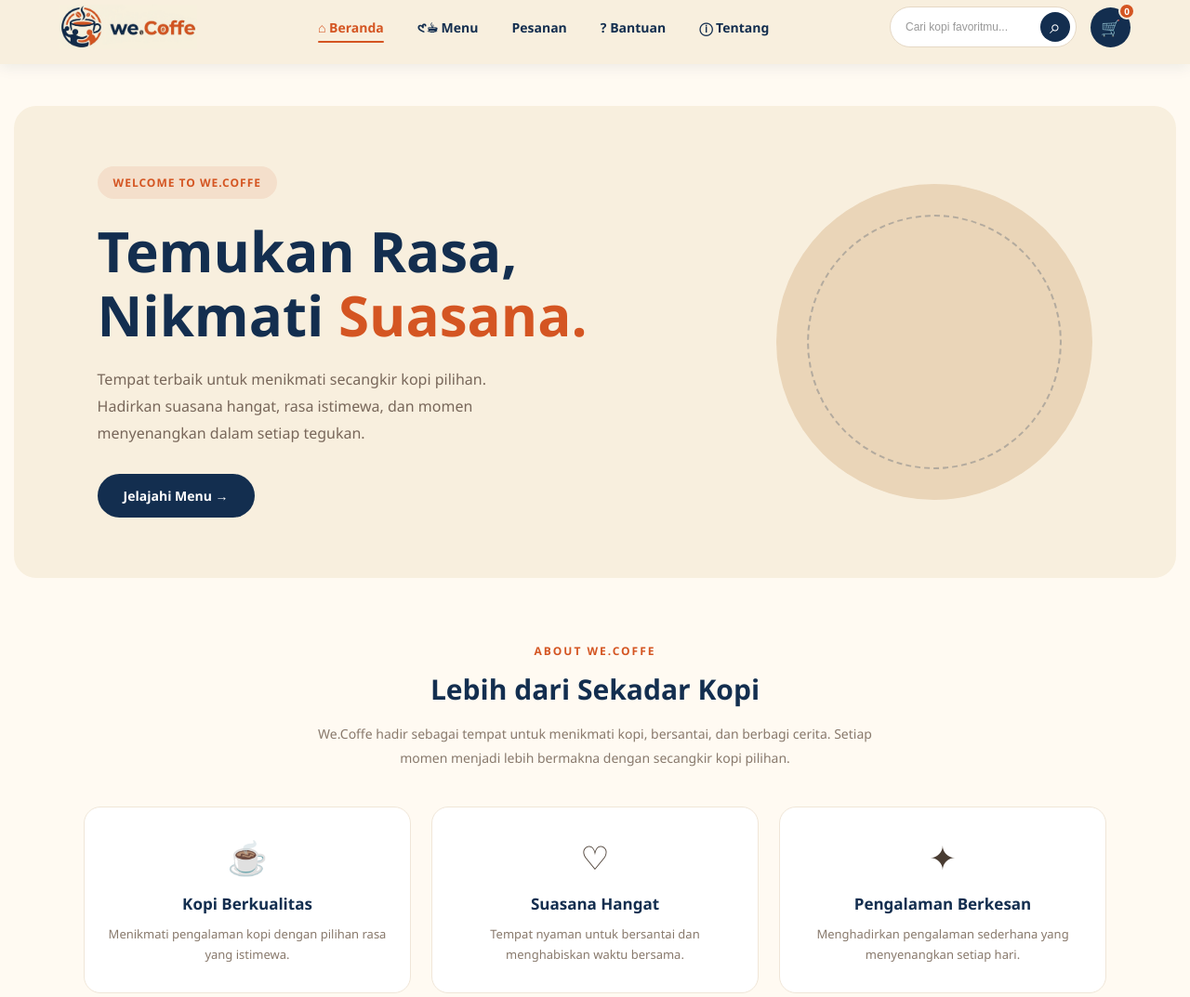
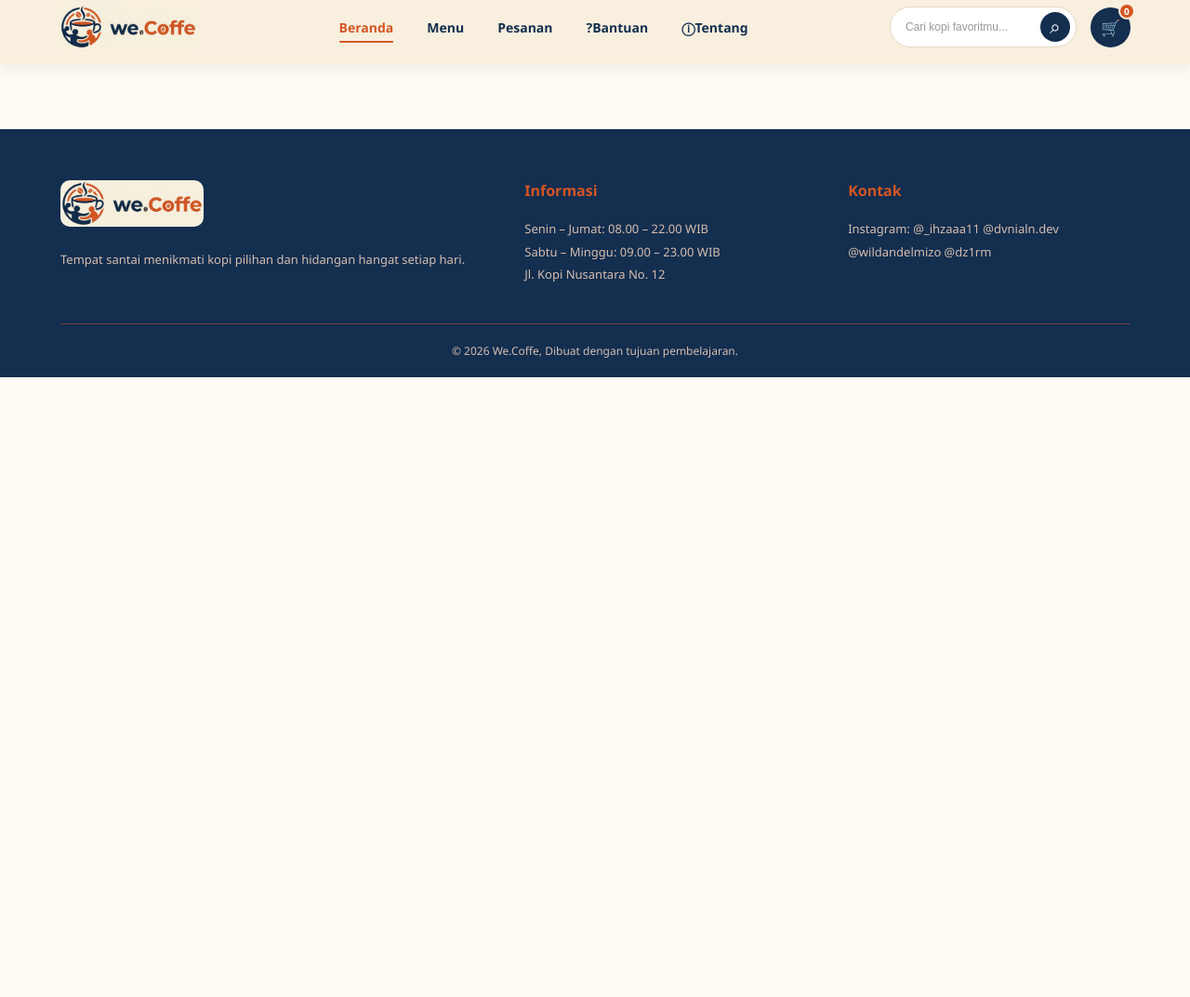
Before and after one commit to Louvent/Sistem-Cafe, a plain HTML site: page index.html in a window 1280 px wide. Shown: the part 11-1084 px from the top of the page at 93% size. After the commit the page ends 800 px from the top, so only its background shows below. Drawn offline with Linux system fonts and the light colour scheme.

Commit message:
sabar masih aku benerin jier

```diff
--- a/index.html
+++ b/index.html
@@ -200,179 +200,6 @@
     }
 
     /*
-       MAIN LAYOUT*/
-
-    main {
-      flex: 1;
-    }
-
-    .hero {
-      max-width: 1250px;
-      min-height: 480px;
-      margin: 45px auto;
-      padding: 65px 7%;
-      background: var(--cream);
-      border-radius: 24px;
-      display: flex;
-      align-items: center;
-      justify-content: space-between;
-      gap: 40px;
-      position: relative;
-      overflow: hidden;
-    }
-
-    .hero-content {
-      max-width: 550px;
-      z-index: 1;
-    }
-
-    .hero-label {
-      display: inline-block;
-      color: var(--orange);
-      background: #f4dfcb;
-      padding: 9px 17px;
-      border-radius: 50px;
-      font-size: 12px;
-      font-weight: 700;
-      letter-spacing: 1px;
-      margin-bottom: 22px;
-    }
-
-    .hero-content h1 {
-      color: var(--navy);
-      font-size: clamp(36px, 5vw, 60px);
-      line-height: 1.15;
-      margin-bottom: 20px;
-      font-weight: 800;
-    }
-
-    .hero-content h1 span {
-      color: var(--orange);
-    }
-
-    .hero-content p {
-      color: #78675a;
-      font-size: 16px;
-      line-height: 1.8;
-      max-width: 460px;
-      margin-bottom: 30px;
-    }
-
-    .hero-button {
-      display: inline-block;
-      text-decoration: none;
-      background: var(--navy);
-      color: white;
-      padding: 14px 28px;
-      border-radius: 50px;
-      font-size: 14px;
-      font-weight: 600;
-      transition: 0.3s;
-    }
-
-    .hero-button:hover {
-      background: var(--orange);
-      transform: translateY(-3px);
-      box-shadow: 0 8px 20px rgba(212, 85, 34, 0.2);
-    }
-
-    .hero-decoration {
-      width: 340px;
-      height: 340px;
-      flex-shrink: 0;
-      border-radius: 50%;
-      background: #ead5b8;
-      display: flex;
-      align-items: center;
-      justify-content: center;
-      position: relative;
-    }
-
-    .hero-decoration::before {
-      content: "";
-      position: absolute;
-      width: 270px;
-      height: 270px;
-      border: 2px dashed rgba(19, 46, 79, 0.25);
-      border-radius: 50%;
-    }
-
-    .coffee-icon {
-      font-size: 130px;
-      z-index: 1;
-      filter: drop-shadow(0 12px 12px rgba(19, 46, 79, 0.15));
-    }
-
-    /*
-       INFORMATION SECTION*/
-
-    .info-section {
-      max-width: 1150px;
-      margin: 70px auto;
-      padding: 0 25px;
-      text-align: center;
-    }
-
-    .section-label {
-      color: var(--orange);
-      font-size: 12px;
-      font-weight: 700;
-      letter-spacing: 2px;
-      margin-bottom: 12px;
-    }
-
-    .info-section h2 {
-      color: var(--navy);
-      font-size: 30px;
-      margin-bottom: 15px;
-    }
-
-    .info-section > p {
-      max-width: 650px;
-      margin: auto;
-      line-height: 1.8;
-      color: #88796c;
-      font-size: 14px;
-    }
-
-    .info-cards {
-      display: grid;
-      grid-template-columns: repeat(3, 1fr);
-      gap: 22px;
-      margin-top: 40px;
-    }
-
-    .info-card {
-      background: white;
-      padding: 30px 22px;
-      border: 1px solid #f0e6d8;
-      border-radius: 18px;
-      transition: 0.3s;
-    }
-
-    .info-card:hover {
-      transform: translateY(-7px);
-      box-shadow: 0 12px 30px rgba(19, 46, 79, 0.08);
-    }
-
-    .info-card .icon {
-      font-size: 35px;
-      margin-bottom: 15px;
-    }
-
-    .info-card h3 {
-      color: var(--navy);
-      font-size: 17px;
-      margin-bottom: 10px;
-    }
-
-    .info-card p {
-      color: #88796c;
-      font-size: 13px;
-      line-height: 1.7;
-    }
-
-    /*
        FOOTER*/
 
     .footer {
@@ -555,11 +382,11 @@
       </a>
 
       <ul class="nav-links">
-        <li><a href="index.html" class="active">⌂ Beranda</a></li>
-        <li><a href="#menu">𑣲☕︎ Menu</a></li>
+        <li><a href="index.html" class="active">Beranda</a></li>
+        <li><a href="#menu">Menu</a></li>
         <li><a href="#pesanan">Pesanan</a></li>
-        <li><a href="#bantuan">? Bantuan</a></li>
-        <li><a href="#tentang">ⓘ Tentang</a></li>
+        <li><a href="#bantuan">?Bantuan</a></li>
+        <li><a href="#tentang">ⓘTentang</a></li>
       </ul>
 
       <div class="nav-actions">
@@ -584,93 +411,6 @@
     </nav>
 
   </header>
-
-
-  <!-- MAIN CONTENT -->
-  <main>
-
-    <!-- HERO SECTION -->
-    <section class="hero">
-
-      <div class="hero-content">
-
-        <span class="hero-label">
-          WELCOME TO WE.COFFE
-        </span>
-
-        <h1>
-          Temukan Rasa,<br>
-          Nikmati <span>Suasana.</span>
-        </h1>
-
-        <p>
-          Tempat terbaik untuk menikmati secangkir kopi pilihan.
-          Hadirkan suasana hangat, rasa istimewa, dan momen
-          menyenangkan dalam setiap tegukan.
-        </p>
-
-        <a href="#menu" class="hero-button">
-          Jelajahi Menu →
-        </a>
-
-      </div>
-
-      <div class="hero-decoration">
-        <div class="coffee-icon"></div>
-      </div>
-
-    </section>
-
-
-    <!-- INFORMATION SECTION -->
-    <section class="info-section" id="tentang">
-
-      <div class="section-label">
-        ABOUT WE.COFFE
-      </div>
-
-      <h2>Lebih dari Sekadar Kopi</h2>
-
-      <p>
-        We.Coffe hadir sebagai tempat untuk menikmati kopi,
-        bersantai, dan berbagi cerita. Setiap momen menjadi
-        lebih bermakna dengan secangkir kopi pilihan.
-      </p>
-
-      <div class="info-cards">
-
-        <div class="info-card">
-          <div class="icon">☕</div>
-          <h3>Kopi Berkualitas</h3>
-          <p>
-            Menikmati pengalaman kopi dengan pilihan rasa
-            yang istimewa.
-          </p>
-        </div>
-
-        <div class="info-card">
-          <div class="icon">♡</div>
-          <h3>Suasana Hangat</h3>
-          <p>
-            Tempat nyaman untuk bersantai dan menghabiskan
-            waktu bersama.
-          </p>
-        </div>
-
-        <div class="info-card">
-          <div class="icon">✦</div>
-          <h3>Pengalaman Berkesan</h3>
-          <p>
-            Menghadirkan pengalaman sederhana yang
-            menyenangkan setiap hari.
-          </p>
-        </div>
-
-      </div>
-
-    </section>
-
-  </main>
 
 
   <!-- FOOTER -->
```
